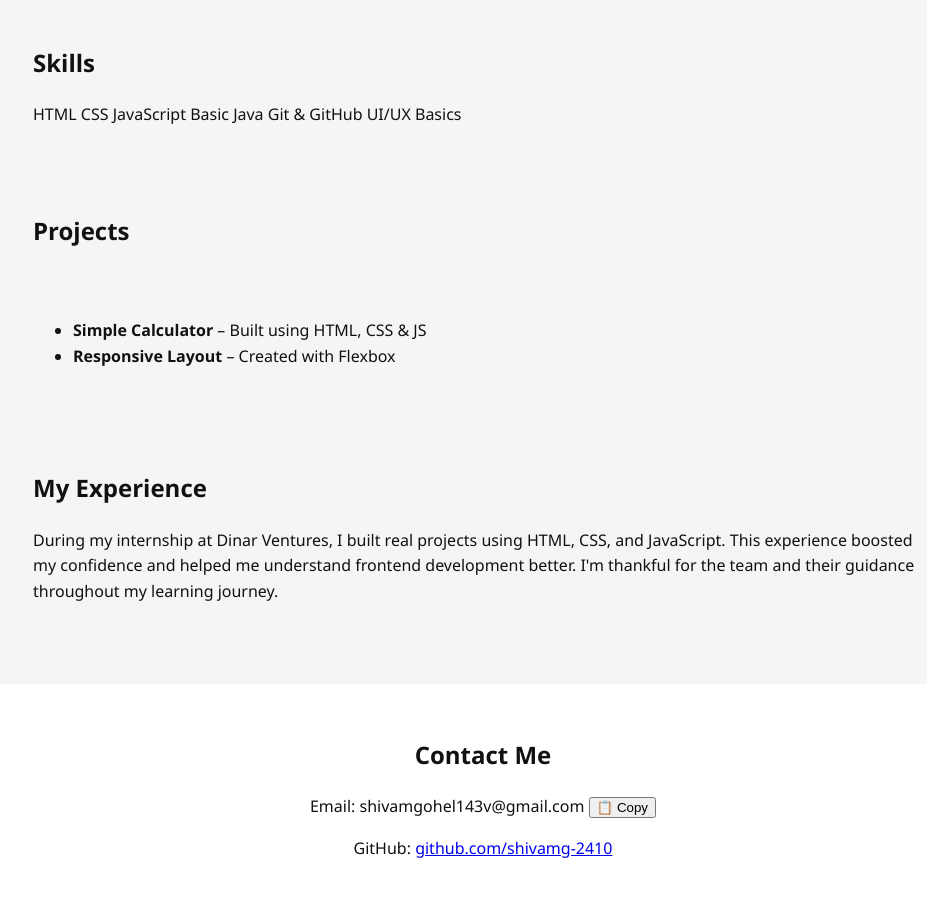
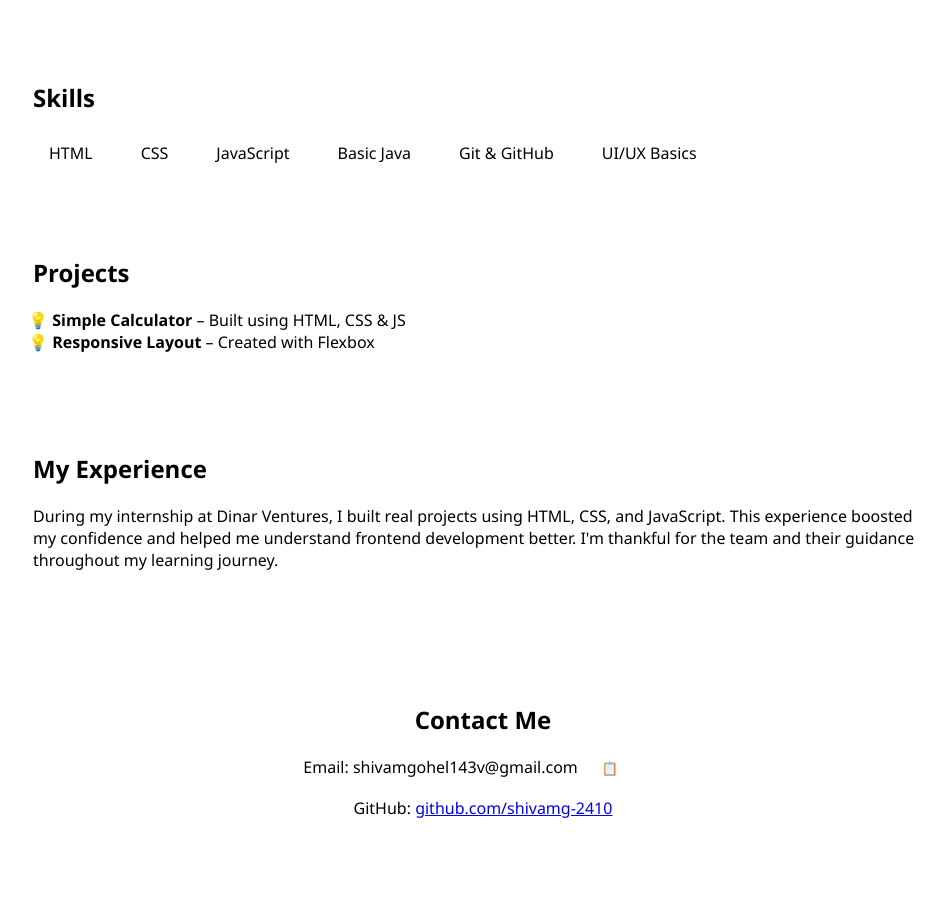
Before and after one commit to shivamg-2410/my-portfolio, a plain HTML site: page index.html in a window 1280 px wide. Shown: the part 603-1513 px from the top of the page, without its empty margins (157-1084 px from the left). After the commit the page ends 1470 px from the top, so only its background shows below. Drawn offline with Linux system fonts and the light colour scheme.

Commit message:
Update style.css

```diff
--- a/style.css
+++ b/style.css
@@ -1,99 +1,108 @@
 :root {
-  --bg: #f5f5f5;
-  --text: #111;
-  --card-bg: #fff;
-  --accent: #4caf50;
+  bg: #f9f9f9;
+  text: #111;
+  card-bg: #fff;
+  accent: #4caf50;
+  shadow: 0 4px 12px rgba(0, 0, 0, 0.1);
 }
 
 body.dark {
-  --bg: #121212;
-  --text: #f5f5f5;
-  --card-bg: #1e1e1e;
-  --accent: #90ee90;
+  bg: #1b1b1b;
+  text: #f1f1f1;
+  card-bg: #2b2b2b;
+  accent: #81c784;
+  shadow: 0 4px 12px rgba(0, 0, 0, 0.3);
 }
 
 body {
   margin: 0;
-  font-family: 'Segoe UI', sans-serif;
-  background-color: var(--bg);
+  font-family: "Segoe UI", sans-serif;
+  background: var(--bg);
   color: var(--text);
-  line-height: 1.6;
+  transition: background 0.3s, color 0.3s;
 }
 
 header {
   text-align: center;
-  padding: 2rem;
+  padding: 2rem 1rem;
   background-color: var(--card-bg);
-  box-shadow: 0 2px 5px rgba(0,0,0,0.1);
-}
-
-header h1 {
-  margin-bottom: 0.3rem;
+  box-shadow: var(--shadow);
 }
 
 #themeToggle {
+  background: var(--accent);
+  color: white;
+  border: none;
+  padding: 0.6rem 1rem;
   margin-top: 1rem;
-  padding: 0.5rem 1rem;
-  background-color: var(--accent);
-  border: none;
-  color: white;
   cursor: pointer;
   border-radius: 5px;
 }
 
 section {
-  padding: 2rem;
   max-width: 900px;
   margin: auto;
+  padding: 2rem 1rem;
 }
 
 .about {
   display: flex;
+  gap: 2rem;
   align-items: center;
-  gap: 2rem;
   flex-wrap: wrap;
+  justify-content: center;
 }
 
 .about img {
-  border-radius: 50%;
-  width: 150px;
+  width: 220px;
+  border-radius: 10px;
+  box-shadow: var(--shadow);
 }
 
-.skills ul {
+.skill-tags {
   display: flex;
   flex-wrap: wrap;
   gap: 1rem;
-  list-style: none;
-  padding: 0;
+  margin-top: 1rem;
 }
 
-.skills li {
+.skill-tags span {
   background: var(--card-bg);
   padding: 0.5rem 1rem;
-  border-radius: 5px;
-  box-shadow: 1px 1px 5px rgba(0,0,0,0.1);
+  border-radius: 20px;
+  box-shadow: var(--shadow);
+  transition: 0.3s ease;
 }
 
-.projects {
-  display: grid;
-  gap: 2rem;
+.skill-tags span:hover {
+  background-color: var(--accent);
+  color: white;
 }
 
-.project-card {
-  background: var(--card-bg);
-  padding: 1rem;
-  border-radius: 10px;
-  box-shadow: 2px 2px 10px rgba(0,0,0,0.05);
-}
-
-.project-card img {
-  width: 100%;
-  border-radius: 5px;
+.projects ul {
+  list-style-type: "💡 ";
+  padding-left: 1.2rem;
 }
 
 footer {
+  text-align: center;
   background: var(--card-bg);
-  text-align: center;
-  padding: 2rem;
+  padding: 2rem 1rem;
+  box-shadow: var(--shadow);
   margin-top: 2rem;
 }
+
+#copyEmailBtn {
+  margin-left: 10px;
+  background-color: var(--accent);
+  color: white;
+  border: none;
+  padding: 0.3rem 0.6rem;
+  border-radius: 4px;
+  cursor: pointer;
+  transition: background 0.3s;
+}
+
+#copyEmailBtn:hover {
+  background-color: #388e3c;
+}
```
